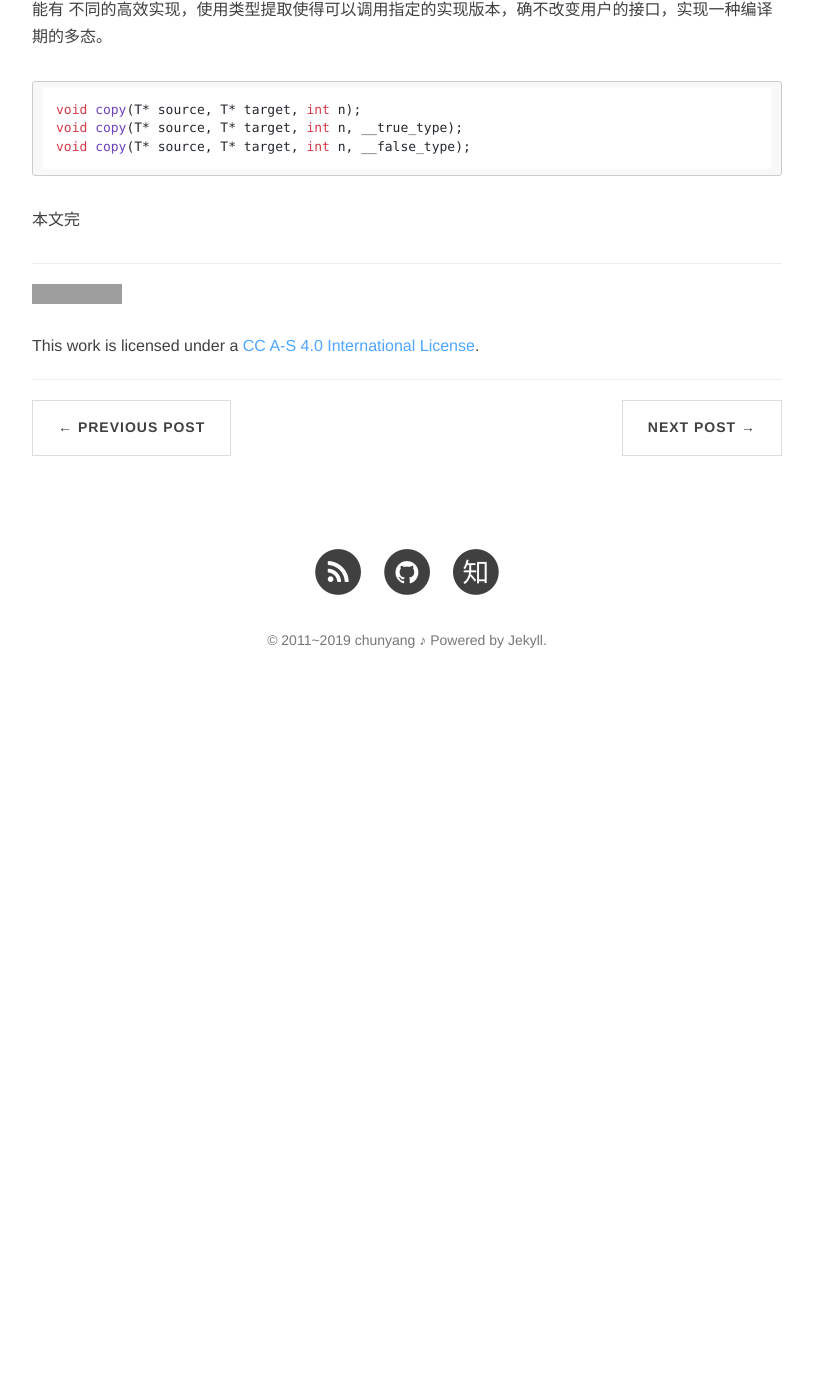
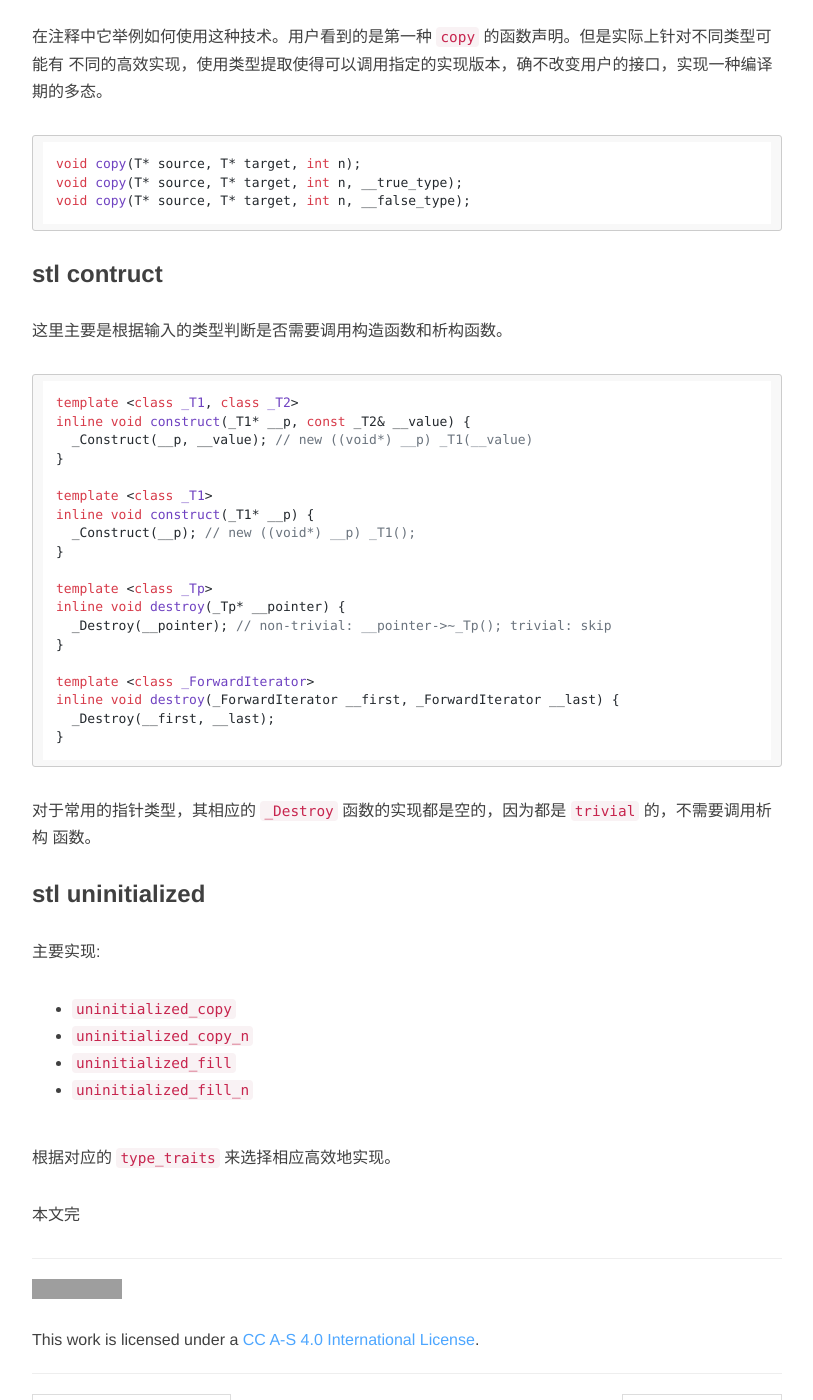
Before and after one commit to chunyang-wen/chunyang-wen.github.io, a Jekyll site: the page built from _posts/2019-03-26-cpp-stl-misc.md, in a window 1280 px wide and 1400 px high, scrolled down 2308 px. Shown: the whole window, without its empty margins (233-1046 px from the left). Built offline with Jekyll 4.4.1, drawn with Linux system fonts in a browser that asks for light colours; nearby versions of some CDN libraries; comment, search, counter and statistics services are not loaded; before the commit the page ends 3026 px from its top, so only the background shows below that; some of the changed text lies outside the part shown; grey boxes are pictures that could not be loaded.

Commit message:
Add: stl_contruct;stl_uninitialized

````diff
--- a/_posts/2019-03-26-cpp-stl-misc.md
+++ b/_posts/2019-03-26-cpp-stl-misc.md
@@ -8,6 +8,8 @@ tags: [cpp, exception]
 + [简介](#intro)
 + [pair](#pair)
 + [type\_traits](#type-traits)
++ [stl\_construct](#stl-construct)
++ [stl\_uninitialized](#stl-uninitialized)
 
 <a id="intro"></a>
 
@@ -98,4 +100,48 @@ void copy(T* source, T* target, int n, __true_type);
 void copy(T* source, T* target, int n, __false_type);
 ```
 
+<a id="stl-construct"></a>
+
+### stl contruct
+
+这里主要是根据输入的类型判断是否需要调用构造函数和析构函数。
+
+```cpp
+template <class _T1, class _T2>
+inline void construct(_T1* __p, const _T2& __value) {
+  _Construct(__p, __value); // new ((void*) __p) _T1(__value)
+}
+
+template <class _T1>
+inline void construct(_T1* __p) {
+  _Construct(__p); // new ((void*) __p) _T1();
+}
+
+template <class _Tp>
+inline void destroy(_Tp* __pointer) {
+  _Destroy(__pointer); // non-trivial: __pointer->~_Tp(); trivial: skip
+}
+
+template <class _ForwardIterator>
+inline void destroy(_ForwardIterator __first, _ForwardIterator __last) {
+  _Destroy(__first, __last);
+}
+```
+
+对于常用的指针类型，其相应的 `_Destroy` 函数的实现都是空的，因为都是 `trivial` 的，不需要调用析构
+函数。
+
+<a id="stl-uninitialized"></a>
+
+### stl uninitialized
+
+主要实现:
+
++ `uninitialized_copy`
++ `uninitialized_copy_n`
++ `uninitialized_fill`
++ `uninitialized_fill_n`
+
+根据对应的 `type_traits` 来选择相应高效地实现。
+
 本文完
````
